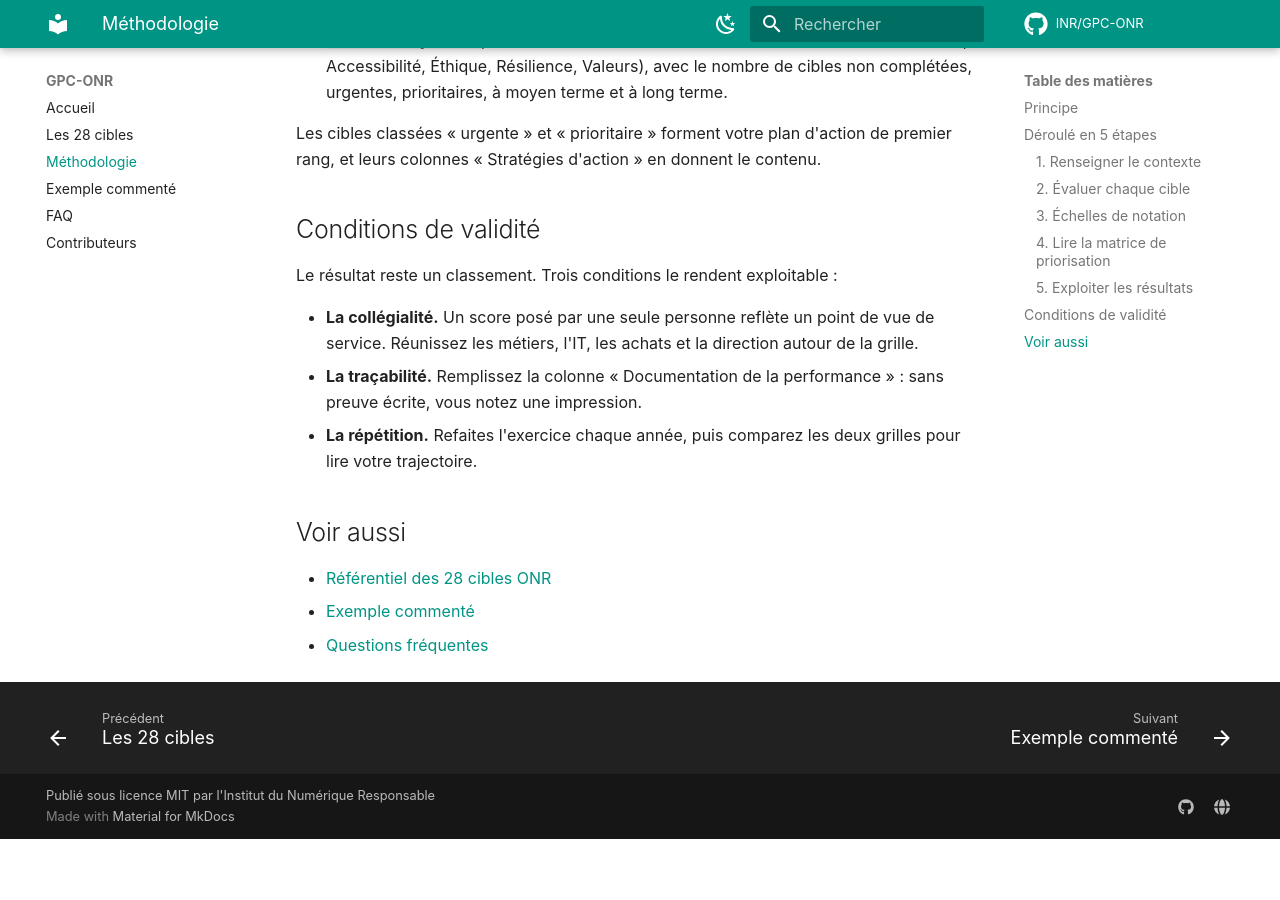
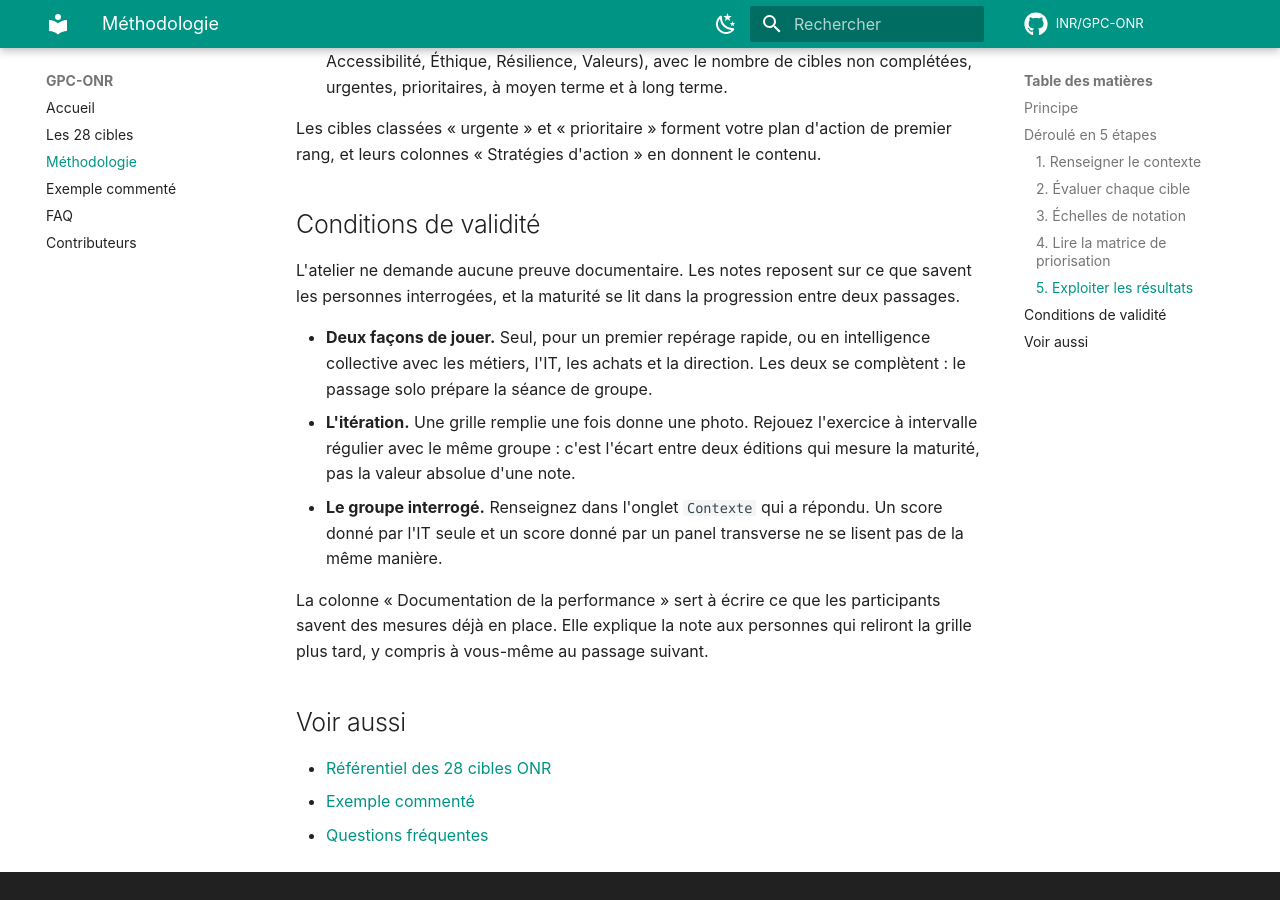
Before and after one commit to Institut-du-Numerique-Responsable/GPC-ONR, an MkDocs documentation site: the page built from docs/methodologie.md, in a window 1280 px wide and 900 px high, scrolled down 3632 px. Built offline with MkDocs 1.6.1 and Material for MkDocs 9.7.7, drawn with Linux system fonts in a browser that asks for light colours; comment, search, counter and statistics services are not loaded; before the commit the page ends 4471 px from its top, so only the background shows below that; some of the changed text lies outside the part shown.

Commit message:
docs: reformuler la cible 2.2 et corriger le cadre de l'atelier
Cible 2.2 : « En permettant des applications accessibles à tous - en mesurant le
niveau de conformité RGAA et en accompagnant les entreprises du territoire à se
conformer à la règlementation » devient « En rendant nos services numériques
accessibles à toutes et tous, et en mesurant leur conformité au RGAA ».
L'accompagnement du territoire relevait de la mission d'une collectivité et non
de toutes les organisations. Reformulation validée par l'architecte de l'INR.

Conditions de validité : la documentation posait à tort la preuve écrite comme
condition d'une évaluation sérieuse. L'atelier ne demande aucune évaluation
documentaire. Il se joue seul puis s'itère, ou se joue en intelligence
collective, et la maturité se lit dans la progression entre deux passages avec
le même groupe.

Co-Authored-By: Claude Opus 5 <noreply@anthropic.com>
Signed-off-by: Guillaume G. <guillaume.gallon@gmail.com>

```diff
--- a/docs/methodologie.md
+++ b/docs/methodologie.md
@@ -28,7 +28,7 @@ Onglet `Contexte`. Champs à documenter avant toute évaluation :
 | Responsable | Personne responsable de l'analyse et du suivi |
 | Date | Date de l'analyse |
 
-Ce cadrage porte la légitimité des scores : sans référence documentaire, vous produisez une déclaration, pas une évaluation.
+Notez surtout qui répond et à quelle date : c'est ce qui rend deux passages comparables.
 
 ### 2. Évaluer chaque cible
 
@@ -39,7 +39,7 @@ Onglets `ONR 1` à `ONR 5`, une ligne par cible. Colonnes à remplir :
 | Enjeux | Opportunités et menaces liées à la cible | Texte |
 | Importance de la cible | Note de 0 à 3 | **Saisie** |
 | Performance actuelle | Note de 1 à 4 | **Saisie** |
-| Documentation de la performance | Mesures déjà en place, preuves | Texte |
+| Documentation de la performance | Ce qui est déjà en place, tel que les participants le connaissent | Texte |
 | Compétences | Disponibilité des compétences internes ou externes | Note |
 | Forces et faiblesses | Analyse interne | Texte |
 | Niveau de priorité | Résultat | *Calculé* |
@@ -103,11 +103,13 @@ Les cibles classées « urgente » et « prioritaire » forment votre plan d'act
 
 ## Conditions de validité
 
-Le résultat reste un classement. Trois conditions le rendent exploitable :
+L'atelier ne demande aucune preuve documentaire. Les notes reposent sur ce que savent les personnes interrogées, et la maturité se lit dans la progression entre deux passages.
 
-- **La collégialité.** Un score posé par une seule personne reflète un point de vue de service. Réunissez les métiers, l'IT, les achats et la direction autour de la grille.
-- **La traçabilité.** Remplissez la colonne « Documentation de la performance » : sans preuve écrite, vous notez une impression.
-- **La répétition.** Refaites l'exercice chaque année, puis comparez les deux grilles pour lire votre trajectoire.
+- **Deux façons de jouer.** Seul, pour un premier repérage rapide, ou en intelligence collective avec les métiers, l'IT, les achats et la direction. Les deux se complètent : le passage solo prépare la séance de groupe.
+- **L'itération.** Une grille remplie une fois donne une photo. Rejouez l'exercice à intervalle régulier avec le même groupe : c'est l'écart entre deux éditions qui mesure la maturité, pas la valeur absolue d'une note.
+- **Le groupe interrogé.** Renseignez dans l'onglet `Contexte` qui a répondu. Un score donné par l'IT seule et un score donné par un panel transverse ne se lisent pas de la même manière.
+
+La colonne « Documentation de la performance » sert à écrire ce que les participants savent des mesures déjà en place. Elle explique la note aux personnes qui reliront la grille plus tard, y compris à vous-même au passage suivant.
 
 ## Voir aussi
 
```
Also changed, not shown: CHANGELOG.md (+5 -0 lines), README.md (+3 -3 lines), docs/faq.md (+2 -2 lines), docs/index.md (+4 -4 lines), docs/referentiel-onr.md (+1 -1 lines), 5 other files.
